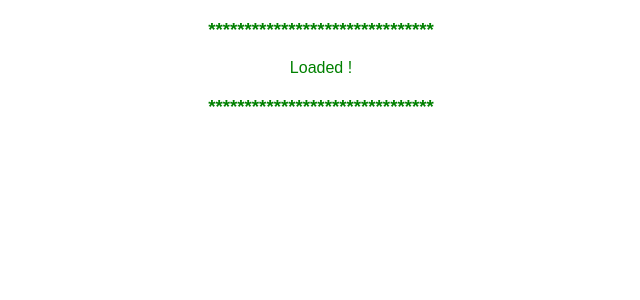
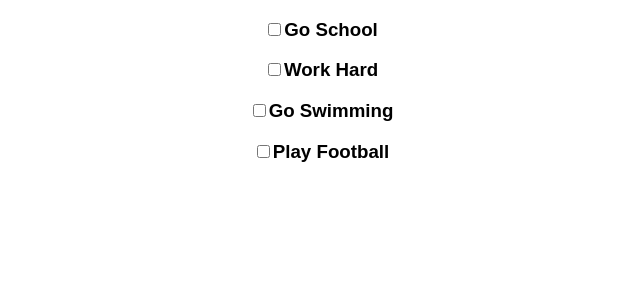
Before and after one commit to 4teko7/ReactExamples, a React (Create React App) app: page / in a window 1280 px wide. Shown: the top 300 px of the page, without its empty margins (319-959 px from the left). Built offline with nearby package versions, Linux system fonts and the light colour scheme.

Commit message:
someChangesInTodoApp

```diff
--- a/src/LifeCycleEx1/Conditional.js
+++ b/src/LifeCycleEx1/Conditional.js
@@ -17,7 +17,7 @@ function Conditional(props){
 
     var symbol = "*******************************";
     var h3Style = {color: props.isLoading ? "red" : "green"}
-var h3 = <h3 style = {h3Style}>{symbol}</h3>
+    var h3 = <h3 style = {h3Style}>{symbol}</h3>
     return(
        <div style = {divStyle}>
             {h3}
--- a/src/TodoApp/App.js
+++ b/src/TodoApp/App.js
@@ -14,13 +14,19 @@ class App extends Component {
 
     handleChange(id){
         this.setState(prevState =>{
-            var filteredTodos = prevState.todos.filter(todo=>{
+            // var filteredTodos = prevState.todos.filter(todo=>{
+            //     if(todo.id == id){
+            //         return false;
+            //     }
+            //     return true;
+            // });
+
+            var filteredTodos = prevState.todos.map(todo=>{
                 if(todo.id == id){
-                    return false;
+                    todo.completed = !todo.completed;
                 }
-                return true;
+                return todo;
             });
-
 
             console.log(filteredTodos);
             return {
--- a/src/TodoApp/Todo.js
+++ b/src/TodoApp/Todo.js
@@ -1,11 +1,11 @@
 import React from "react"
 
 function Todo(props){
-
+    var todoStyle = props.todo.completed ? {fontStyle: "italic",textDecoration:"line-through",color:"#cdcdcd"} : {}
     return(
 
         <div>
-            <h3>
+            <h3 style={todoStyle}>
                 <input checked={props.todo.completed && true} onChange={() => props.handleChange(props.todo.id)} type="checkbox" />
                 {props.todo.todo}
             </h3>
--- a/src/index.js
+++ b/src/index.js
@@ -5,9 +5,9 @@ import ReactDOM from 'react-dom';
 // import App from "./JokeJokeData/App"
 // import App from "./mauseClickHoverCheckbox/App"
 // import App from "./usingOfClassState/App"
-// import App from "./TodoApp/App"
+import App from "./TodoApp/App"
 // import App from "./LifeCycleMethods/App"
-import App from "./LifeCycleEx1/App"
+// import App from "./LifeCycleEx1/App"
 
 
 import './index.css';
```
